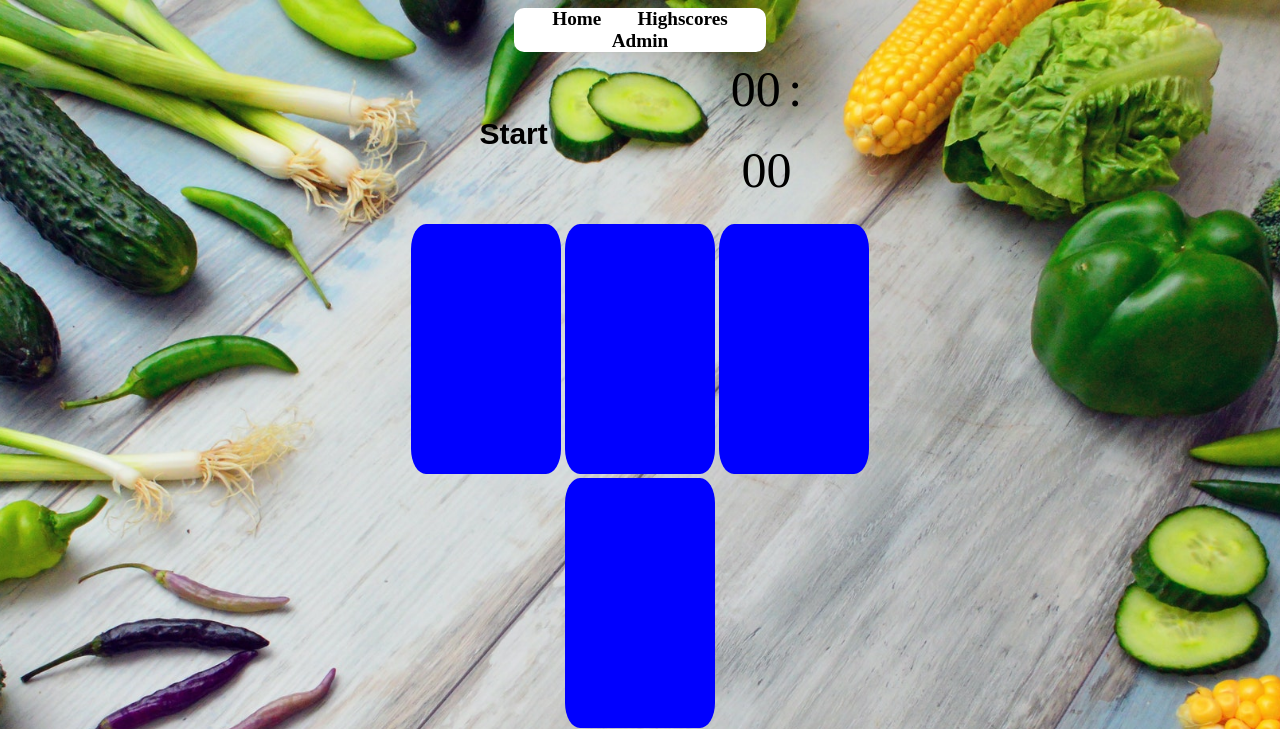
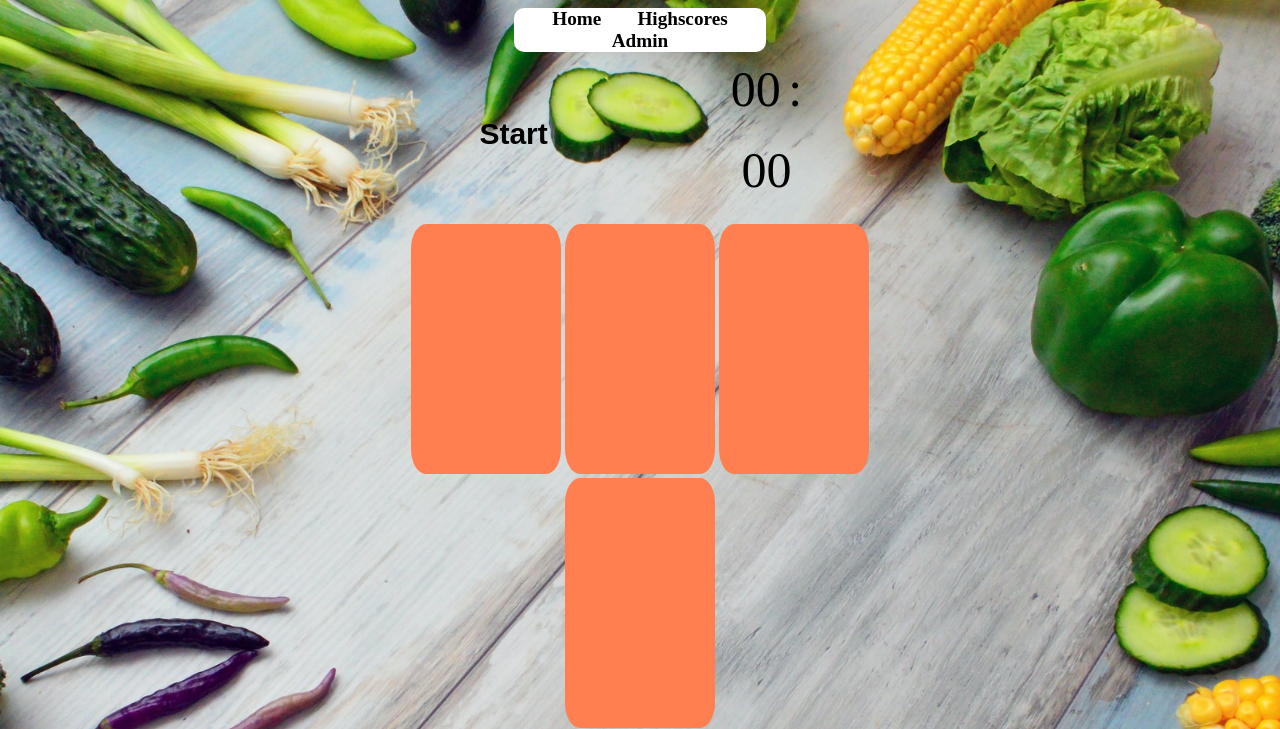
Before and after one commit to RetchyS/GIS-SoSe-2021, a website: page Memory/Spielseite.html in a window 1280 px wide. Shown: the top 729 px of the page. Drawn offline with Linux system fonts and the light colour scheme.

Commit message:
dwasdwasdwas

```diff
--- a/Memory/adminseite.css
+++ b/Memory/adminseite.css
@@ -53,6 +53,7 @@ main {
 }
 
 .kartencontainer img{
+  background-color: coral;
   padding: 5px;
   height: 250px;
   width: 150px;
--- a/Memory/spielseite.css
+++ b/Memory/spielseite.css
@@ -61,7 +61,7 @@ main {
 }
 .karte {
 
-    background-color: rgb(0, 0, 255);
+    background-color:coral;
 
     display: inline-block;
     height: 250px;
```
